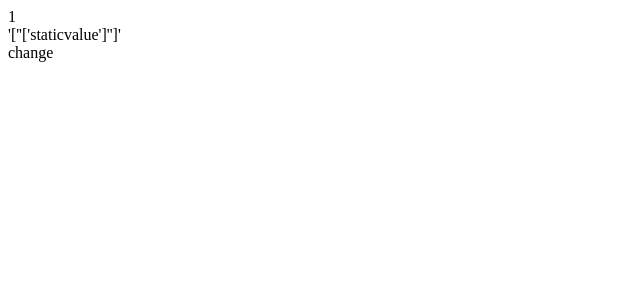
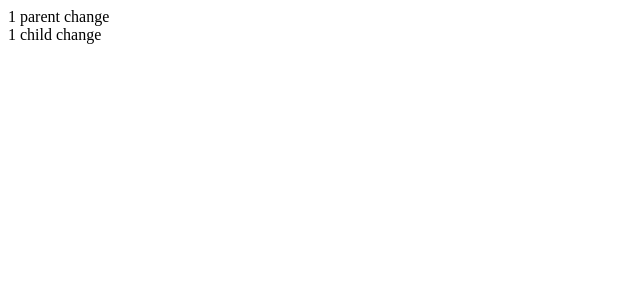
Before and after one commit to archerckk/Vue_api_test, a Django app: page /component_info/ in a window 1280 px wide. Shown: the top 300 px of the page, without its empty margins (0-640 px from the left). Run offline with Django 3.2, Linux system fonts and the light colour scheme; some libraries are stand-ins or nearby versions.

Commit message:
提交课程代码

```diff
--- a/Vue_api_test/Myapp/templates/component_info.html
+++ b/Vue_api_test/Myapp/templates/component_info.html
@@ -11,37 +11,67 @@
     <script src="https://unpkg.com/element-ui/lib/index.js"></script>
 
 </head>
+
 <body>
-{#<template id="child">#}
-{#    <div>[[staticvalue]]</div>#}
-{#</template>#}
 
-<div id="app">
-[[message]]<br>
-<child_comp staticvalue="static"></child_comp>
-<el-button @click="change" >change</el-button>
-</div>
+
+{% verbatim myblock %}
+    <template id="child1">
+        <div>
+            {{ auto_value }}
+            <el-button @click="child_change">child change</el-button>
+
+        </div>
+    </template>
+
+
+
+    <div id="app">
+
+        {{ message }}
+        <el-button @click="change">parent change</el-button>
+
+        <child_comp @autochange="get_child_vaule" :auto_value="message"></child_comp>
+
+    </div>
+
+{% endverbatim myblock %}
 
 </body>
 
-
 <script>
-    Vue.component("child_comp",{
-        props:["staticvalue"],
-        template: "<div>'[''['staticvalue']'']'</div>"
+    Vue.component("child_comp", {
+        props: ["staticvalue", "auto_value"],
+        template: "#child1",
+        data:function(){
+          return{
+              message:1
+          }
+        },
+        methods: {
+            child_change() {
+                this.auto_value += 1
+                this.$emit("autochange", this.auto_value)
+            }
+        }
 
     });
 
 
     var app = new Vue({
-        delimiters: ["[[", "]]"],
-        el:'#app',
+        {#delimiters: ["{[", "]}"],#}
+        el: '#app',
         data: {
-            message: 1
+            message: 1,
+            auto: 30
         },
-        methods:{
-            change(){
-                this.message+=1
+        methods: {
+            change() {
+                this.message += 1
+                this.auto += 1
+            },
+            get_child_vaule(value) {
+                this.message=value
             }
         }
 
```
